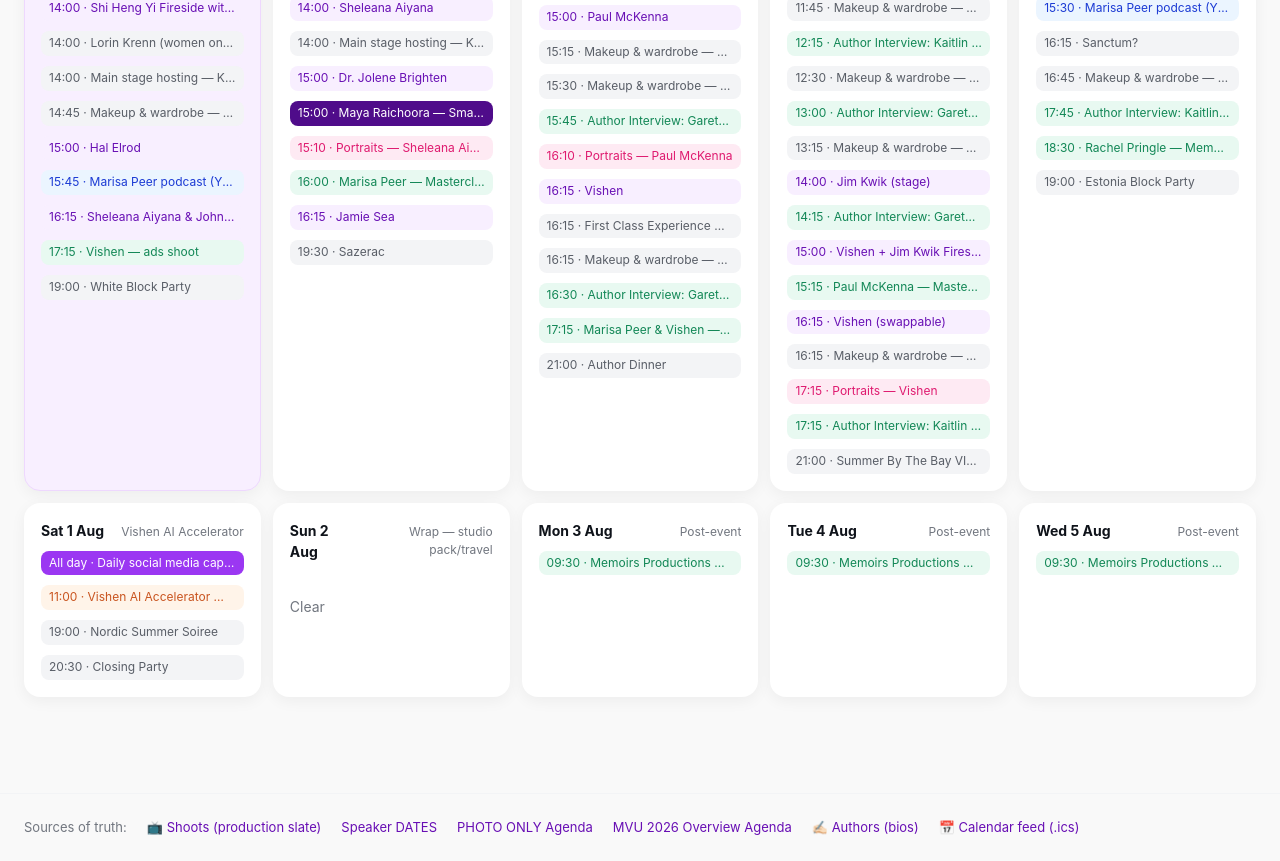
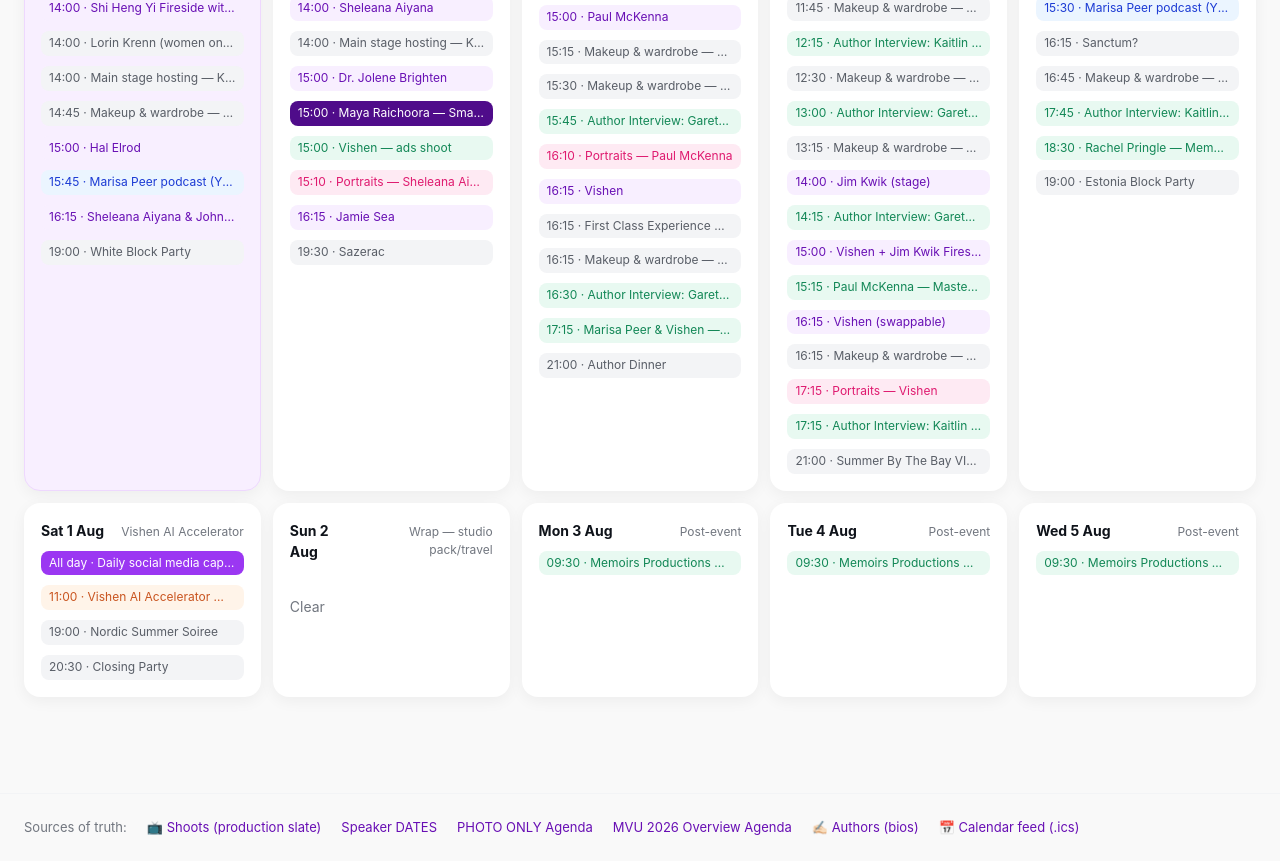
Before and after one commit to garethwinter-cpu/mindvalley-u-production, a React (Vite) app: page / in a window 1280 px wide. Shown: the part 2200-3061 px from the top of the page. Built offline with nearby package versions, Linux system fonts and the light colour scheme; a web font is replaced by a local one.

Commit message:
Tue 28: remove Marisa marketing assets, move Vishen ads shoot into that slot at 15:00-16:00 (off Monday evening)
Co-Authored-By: Claude Opus 5 <noreply@anthropic.com>

```diff
--- a/src/data/productions.ts
+++ b/src/data/productions.ts
@@ -459,9 +459,9 @@ export const PRODUCTION_EVENTS: ScheduleEvent[] = [
   // separate interview is redundant. Airtable record marked Cancelled.
   {
     id: 'ads-vishen',
-    date: '2026-07-27',
-    start: '17:15',
-    end: '18:15',
+    date: '2026-07-28',
+    start: '15:00',
+    end: '16:00',
     title: 'Vishen — ads shoot',
     type: 'production',
     location: STUDIO,
@@ -473,7 +473,7 @@ export const PRODUCTION_EVENTS: ScheduleEvent[] = [
     cameraOps: CAMERA_CREW,
     priority: 5,
     status: 'confirmed',
-    notes: 'MOVED to 17:15–18:15 (Gareth, 26 Jul) — the last of Monday\'s four crew priorities (Shi × Kaitlin → Shi × Vishen fireside → Marisa podcast → Vishen ads). Runs straight after Marisa\'s podcast in the studio. Vishen free from 15:00 (after the fireside); wraps before the 19:00 party. CONTENT TBC — confirm product/campaign.',
+    notes: 'MOVED to Tue 28 Jul 15:00–16:00 (Gareth, 27 Jul) — takes the studio slot Marisa\'s marketing assets vacated (those were removed). Off Monday evening, where it was jammed straight after Marisa\'s podcast (17:15) and ran up against the 19:00 party. Tuesday 3pm is clean: Vishen free after the 11:00–13:00 McKenna masterclass, studio clear after Marisa\'s podcast (14:45). CONTENT TBC — confirm product/campaign.',
   },
   // Kaitlin content shoot (Sun 26 10:00–11:00) + its hotel makeup — REMOVED (Gareth, 24 Jul).
   {
@@ -885,21 +885,10 @@ export const PRODUCTION_EVENTS: ScheduleEvent[] = [
     status: 'tentative',
     notes: 'MOVED to Wed 29 Jul 16:30–17:15 (source audit, 27 Jul). The earlier Thu 30 10:00 slot CLASHED with Maya\'s Juniors talk (Terrace Hall, Thu 30 10:00–10:45) — surfaced when her sessions were re-pulled from Author x Event. Wednesday is her one clear day (adult talk is Tue 28 15:00–16:00; Juniors is Thu 30 morning), so her interview lands here, off the heavy Tuesday, with no clash. Straight after int-zen-takai; makeup ~15:30–16:30.',
   },
-  {
-    id: 'assets-marisa',
-    date: '2026-07-28',
-    start: '16:00',
-    end: '17:15',
-    title: 'Marisa Peer — Masterclass Marketing Assets (RTHA collection)',
-    type: 'production',
-    location: STUDIO,
-    speakers: ['marisa-peer'],
-    crew: UNIT1,
-    director: 'gareth',
-    cameraOps: UNIT1,
-    status: 'tentative',
-    notes: 'Reduced suite. MOVED to Tue 28 Jul 16:00–17:15 (Gareth, 26 Jul) — off Friday to free the 12:00–14:00 window for the Eric × Vishen masterclass. Efficient on Tuesday: Marisa is already in the studio that day (her own-podcast #3 at 13:00), and this lands in the slot the Eric masterclass vacated. Unit 1.',
-  },
+  // Marisa Peer — Masterclass Marketing Assets (assets-marisa, was Tue 28 16:00–17:15) —
+  // REMOVED (Gareth, 27 Jul), replaced in the Tuesday schedule by the Vishen ads shoot at
+  // 15:00. Marisa is still in the studio Wed 29 for her 17:15–19:15 masterclass, so capture
+  // any needed RTHA assets within/around that session (same pattern as Lee Holden's).
   {
     id: 'th-vishen-1',
     date: '2026-07-29',
```
